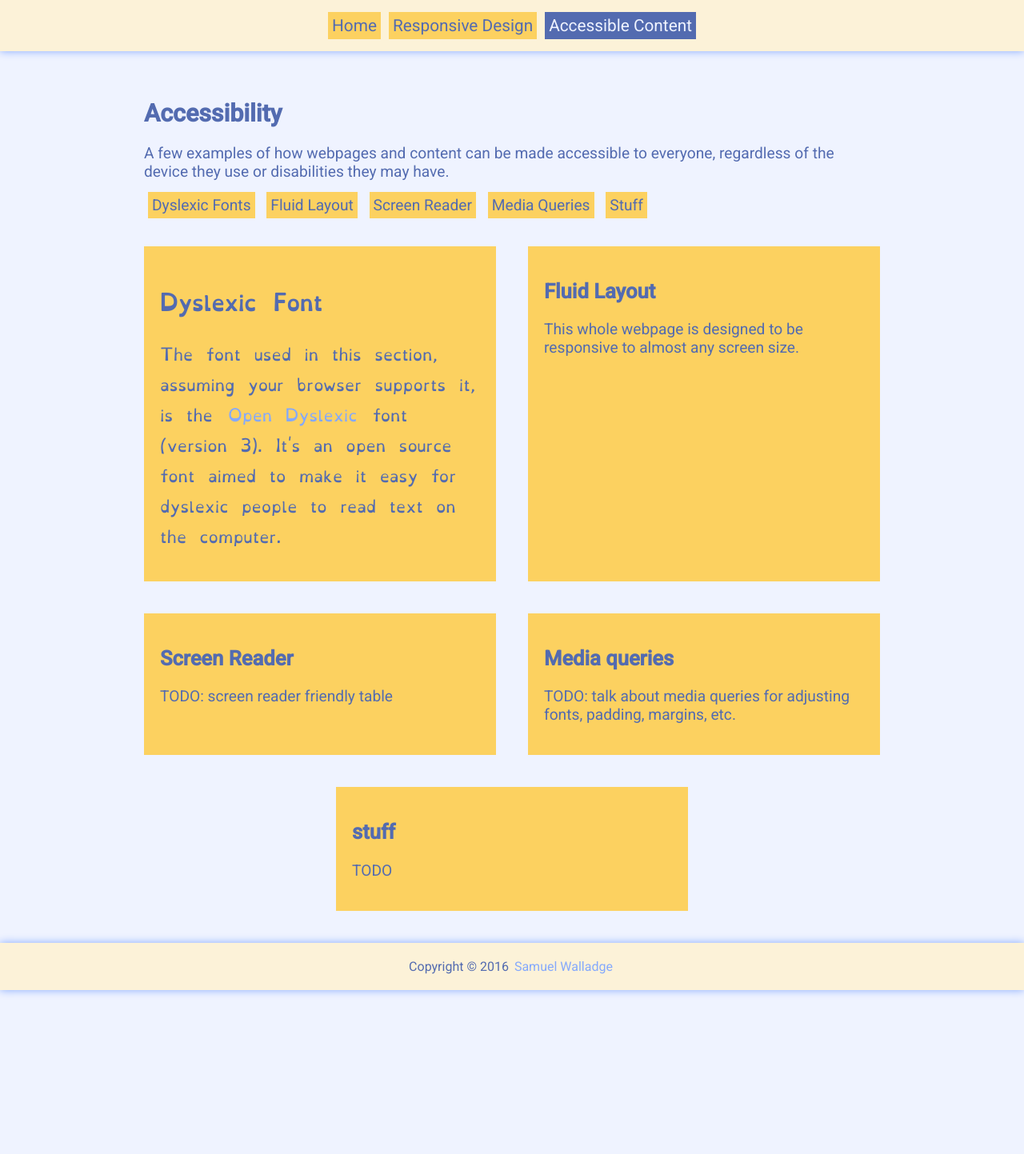
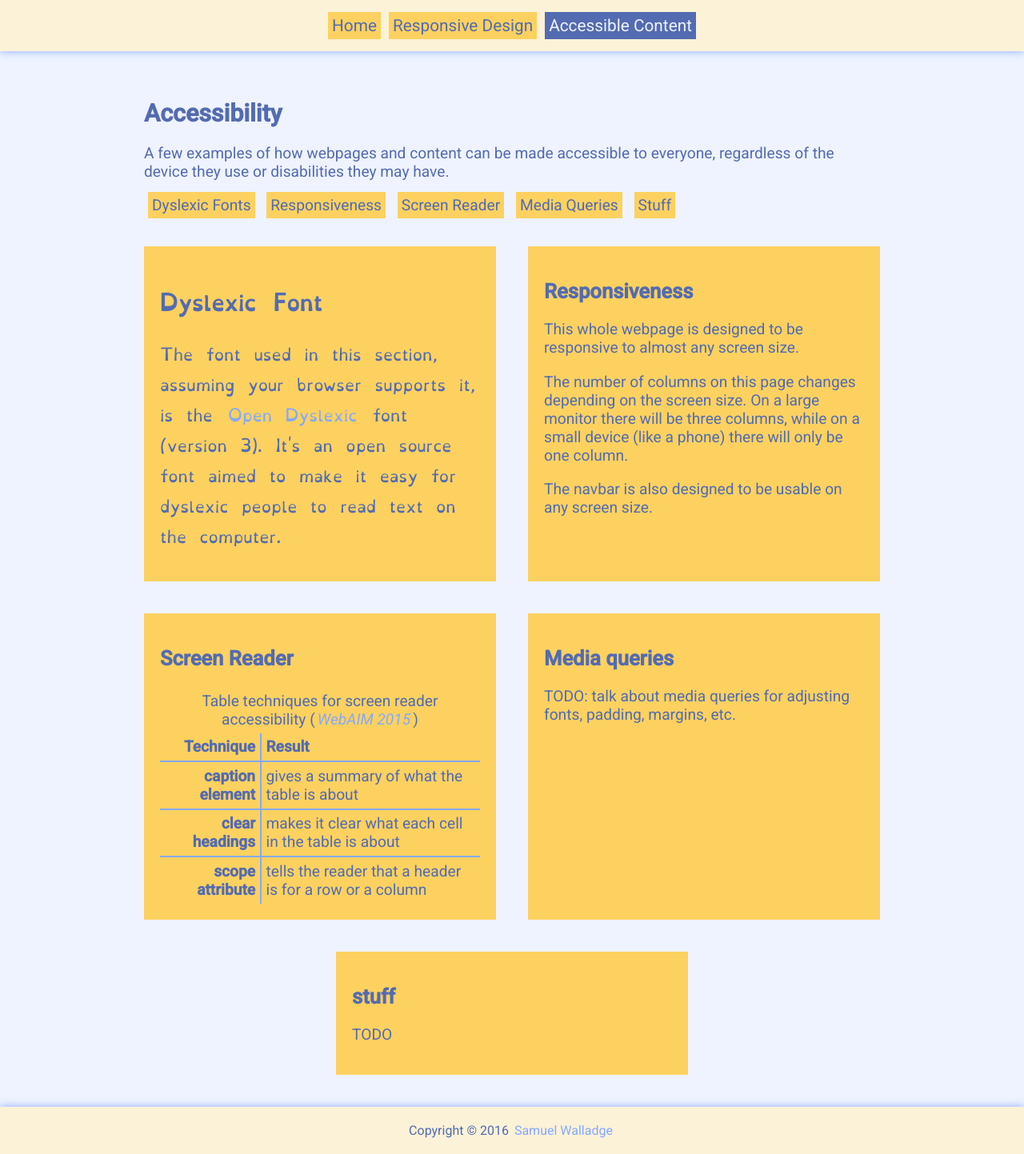
Before and after one commit to swalladge/hit226-a1, a Jekyll site: the page built from accessible.html, in a window 1280 px wide. Shown: the whole page at 80% size. Built offline with Jekyll 4.4.1, drawn with Linux system fonts in a browser that asks for light colours.

Commit message:
added accessible table

```diff
--- a/_sass/_elements.scss
+++ b/_sass/_elements.scss
@@ -47,3 +47,47 @@ h2 {
 h3 {
   font-size: 1.4rem;
 }
+
+/* quick class to align text right */
+.right {
+  text-align: right;
+}
+
+
+/* table element styling */
+
+table {
+  width: 100%;
+  text-align: left;
+}
+
+td, th {
+  text-align: left;
+  padding: 0.3em;
+  border: 2px solid $color-a3;
+  border-collapse: collapse;
+}
+
+/* right align row headers */
+tbody th {
+  @extend .right;
+}
+
+caption {
+  padding: 0.3em;
+}
+
+/* make borders fancy! */
+tbody > tr:last-child * {
+  border-bottom: 0;
+}
+thead > tr:first-child * {
+  border-top: 0;
+}
+
+td:last-child, th:last-child {
+  border-right: 0;
+}
+td:first-child, th:first-child {
+  border-left: 0;
+}
--- a/accessible.html
+++ b/accessible.html
@@ -10,7 +10,7 @@ permalink: /accessibility/
       </p>
       <nav>
         <a class="nav-item" href="#dyslexic">Dyslexic Fonts</a>
-        <a class="nav-item" href="#responsive">Fluid Layout</a>
+        <a class="nav-item" href="#responsive">Responsiveness</a>
         <a class="nav-item" href="#screen-reader">Screen Reader</a>
         <a class="nav-item" href="#mediaqueries">Media Queries</a>
         <a class="nav-item" href="#stuff">Stuff</a>
@@ -27,17 +27,44 @@ permalink: /accessibility/
     </section>
 
     <section id="responsive" class="block">
-      <h2> Fluid Layout </h2>
+      <h2> Responsiveness </h2>
       <p>
         This whole webpage is designed to be responsive to almost any screen size.
+      </p>
+      <p>
+        The number of columns on this page changes depending on the screen size. On a large monitor there will be three columns, while on a small device (like a phone) there will only be one column.
+      </p>
+      <p>
+        The navbar is also designed to be usable on any screen size.
       </p>
     </section>
 
     <section id="screen-reader" class="block">
       <h2> Screen Reader </h2>
-      <p>
-        TODO: screen reader friendly table
-      </p>
+      <table>
+        <caption>Table techniques for screen reader accessibility (<cite><a href="http://webaim.org/techniques/tables/data">WebAIM 2015</a></cite>)</caption>
+        <thead>
+          <tr>
+            <th class="right" scope="col">Technique</th>
+            <th scope="col">Result</th>
+          </tr>
+        </thead>
+
+        <tbody>
+          <tr>
+            <th scope="row">caption element</th>
+            <td>gives a summary of what the table is about</td>
+          </tr>
+          <tr>
+            <th scope="row">clear headings</th>
+            <td>makes it clear what each cell in the table is about</td>
+          </tr>
+          <tr>
+            <th scope="row">scope attribute</th>
+            <td>tells the reader that a header is for a row or a column</td>
+          </tr>
+        </tbody>
+      </table>
     </section>
 
     <section id="mediaqueries" class="block">
```
